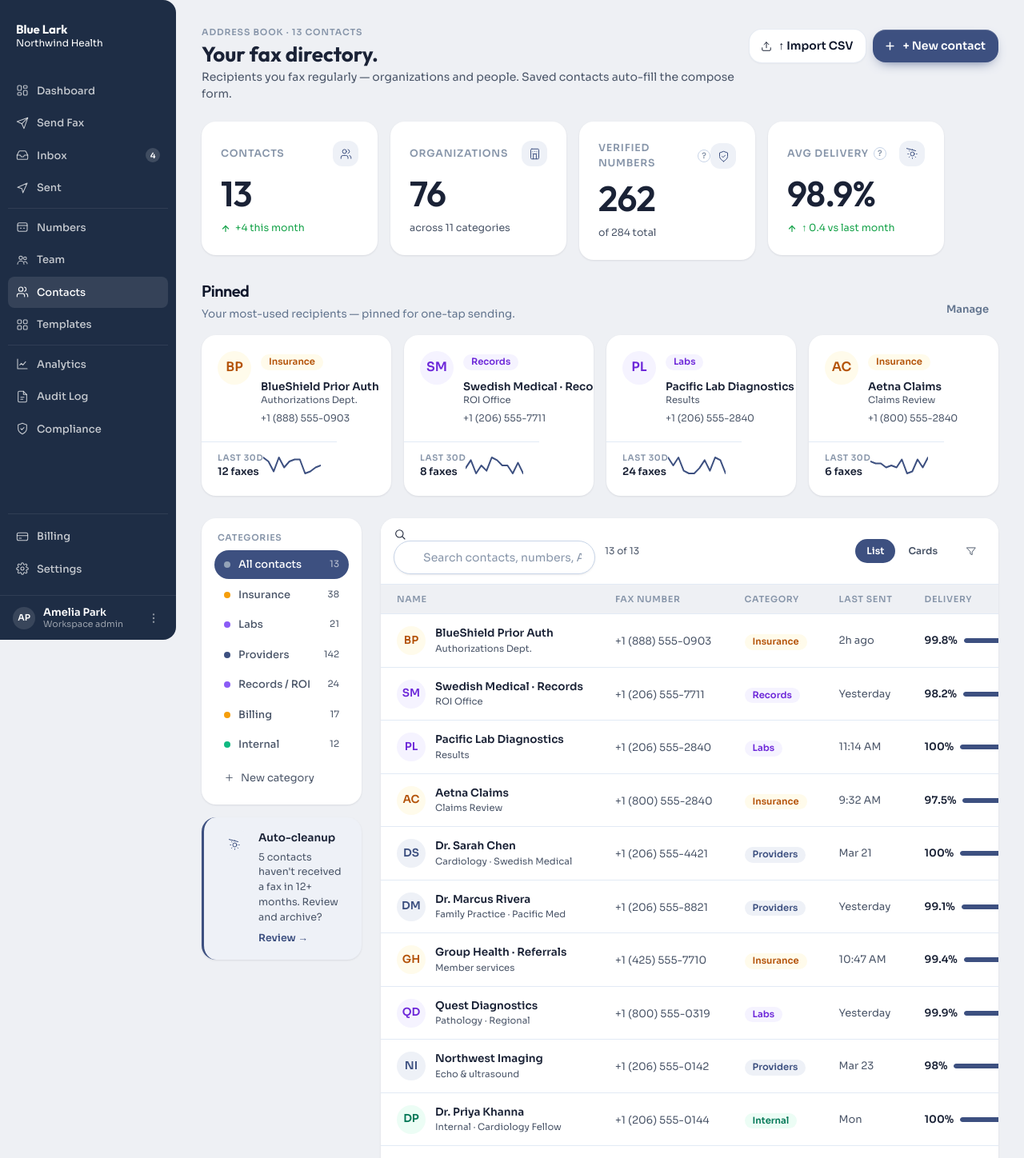
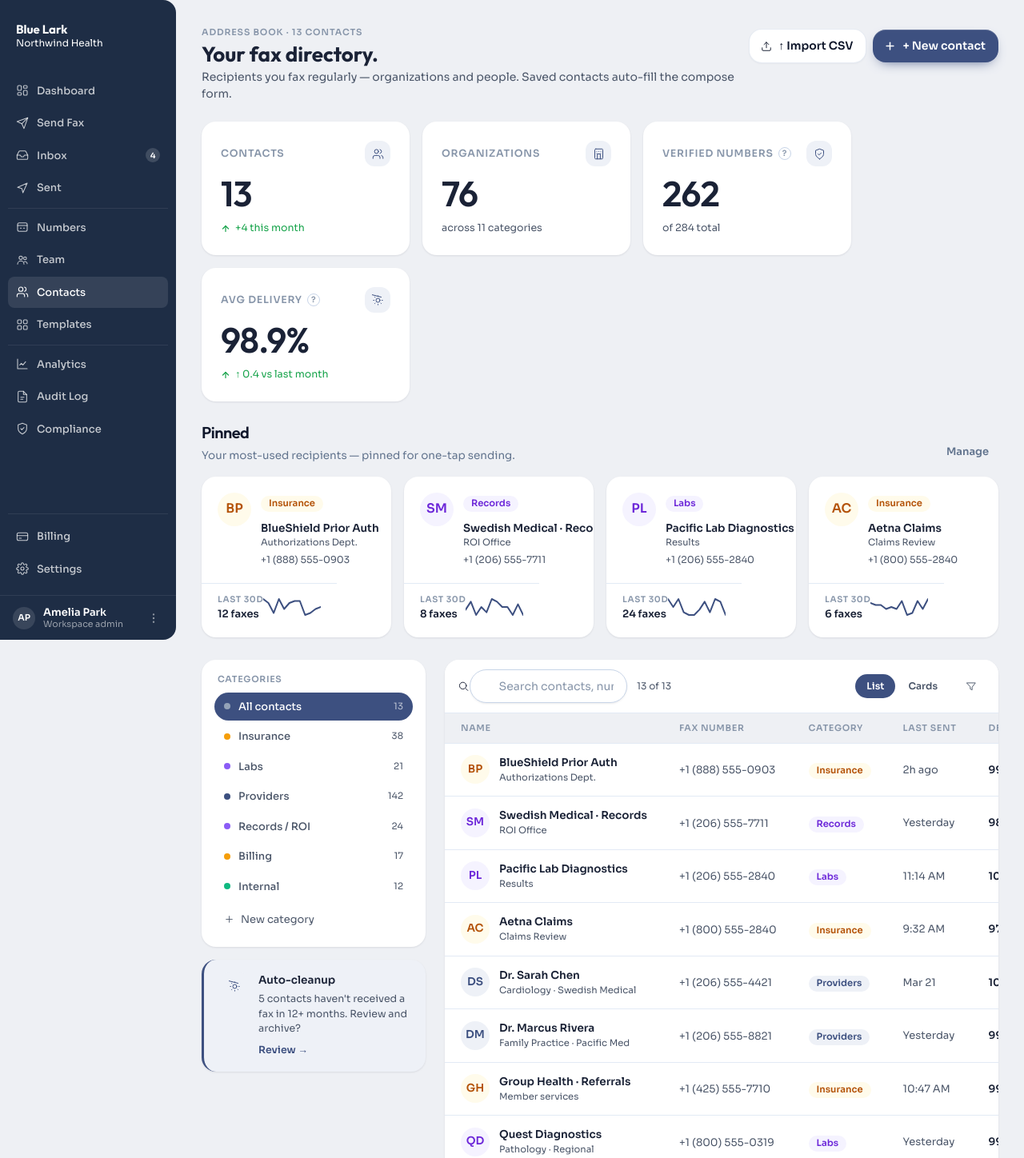
Before and after one commit to kschulze3142/design-prototype, a Next.js app: page /app/contacts in a window 1280 px wide. Shown: the top 1448 px of the page at 80% size. Built offline with nearby package versions, Linux system fonts and the light colour scheme.

Commit message:
fix: contacts — wider categories sidebar, wider stat cards, fix search icon

```diff
--- a/app/app/contacts/page.tsx
+++ b/app/app/contacts/page.tsx
@@ -499,10 +499,10 @@ export default function ContactsPage() {
 
       {/* ── Stat cards ── */}
       <div style={{ display: 'flex', flexWrap: 'wrap', gap: '16px', marginBottom: 24 }}>
-        <div style={{ width: '220px', minWidth: '220px' }}><StatItem label="Contacts" value={String(CONTACTS.length)} helper="+4 this month" trend="up" icon={<I.Contacts size={15} />} /></div>
-        <div style={{ width: '220px', minWidth: '220px' }}><StatItem label="Organizations" value="76" helper="across 11 categories" icon={<I.Building size={15} />} /></div>
-        <div style={{ width: '220px', minWidth: '220px' }}><StatItem label="Verified numbers" value="262" helper="of 284 total" icon={<I.Shield size={15} />} tooltip="Fax numbers confirmed to receive transmissions successfully. Unverified numbers haven't had a successful delivery yet and may increase failed send risk." /></div>
-        <div style={{ width: '220px', minWidth: '220px' }}><StatItem label="Avg delivery" value="98.9%" helper="↑ 0.4 vs last month" trend="up" icon={<I.Sparkle size={15} />} tooltip="Average delivery success rate across all contacts over the last 30 days. Industry average is typically 94–96%." /></div>
+        <div style={{ width: '260px', minWidth: '260px' }}><StatItem label="Contacts" value={String(CONTACTS.length)} helper="+4 this month" trend="up" icon={<I.Contacts size={15} />} /></div>
+        <div style={{ width: '260px', minWidth: '260px' }}><StatItem label="Organizations" value="76" helper="across 11 categories" icon={<I.Building size={15} />} /></div>
+        <div style={{ width: '260px', minWidth: '260px' }}><StatItem label="Verified numbers" value="262" helper="of 284 total" icon={<I.Shield size={15} />} tooltip="Fax numbers confirmed to receive transmissions successfully. Unverified numbers haven't had a successful delivery yet and may increase failed send risk." /></div>
+        <div style={{ width: '260px', minWidth: '260px' }}><StatItem label="Avg delivery" value="98.9%" helper="↑ 0.4 vs last month" trend="up" icon={<I.Sparkle size={15} />} tooltip="Average delivery success rate across all contacts over the last 30 days. Industry average is typically 94–96%." /></div>
       </div>
 
       {/* ── Pinned strip ── */}
@@ -518,7 +518,7 @@ export default function ContactsPage() {
       <div style={{ display: 'flex', gap: 24, alignItems: 'flex-start' }}>
 
         {/* ── Category rail ── */}
-        <aside style={{ width: '200px', minWidth: '200px', maxWidth: '200px', flexShrink: 0, display: 'flex', flexDirection: 'column', gap: 16 }}>
+        <aside style={{ width: '280px', minWidth: '280px', maxWidth: '280px', flexShrink: 0, display: 'flex', flexDirection: 'column', gap: 16 }}>
 
           {/* Category card */}
           <div style={{
@@ -582,7 +582,7 @@ export default function ContactsPage() {
             borderRadius: 'var(--radius-lg)',
             boxShadow: 'var(--shadow-card)',
             padding: '16px 20px',
-            maxWidth: '200px',
+            maxWidth: '280px',
             width: '100%',
           }}>
             <div style={{ display: 'flex', alignItems: 'flex-start', gap: 12 }}>
@@ -635,15 +635,14 @@ export default function ContactsPage() {
               gap: 8,
               background: 'var(--color-surface)',
             }}>
-              <div style={{ position: 'relative', flex: 1, maxWidth: 400 }}>
+              <div style={{ position: 'relative', flex: 1, maxWidth: 400, display: 'flex', alignItems: 'center' }}>
                 <I.Search size={16} style={{
                   position: 'absolute',
                   left: '12px',
                   top: '50%',
                   transform: 'translateY(-50%)',
-                  color: searchFocused ? 'var(--color-primary)' : 'var(--color-text-tertiary)',
                   pointerEvents: 'none',
-                  transition: 'color var(--duration-fast)',
+                  color: 'var(--color-text-tertiary)',
                 }} />
                 <input
                   className="contacts-search"
@@ -658,7 +657,8 @@ export default function ContactsPage() {
                     background: 'var(--color-surface)',
                     border: searchFocused ? '1px solid var(--color-primary)' : '1px solid var(--color-border-strong)',
                     borderRadius: 'var(--radius-pill)',
-                    padding: '0 16px 0 36px',
+                    padding: '0 16px',
+                    paddingLeft: '36px',
                     fontSize: 14,
                     fontFamily: 'var(--font-body)',
                     color: 'var(--color-text-primary)',
```
